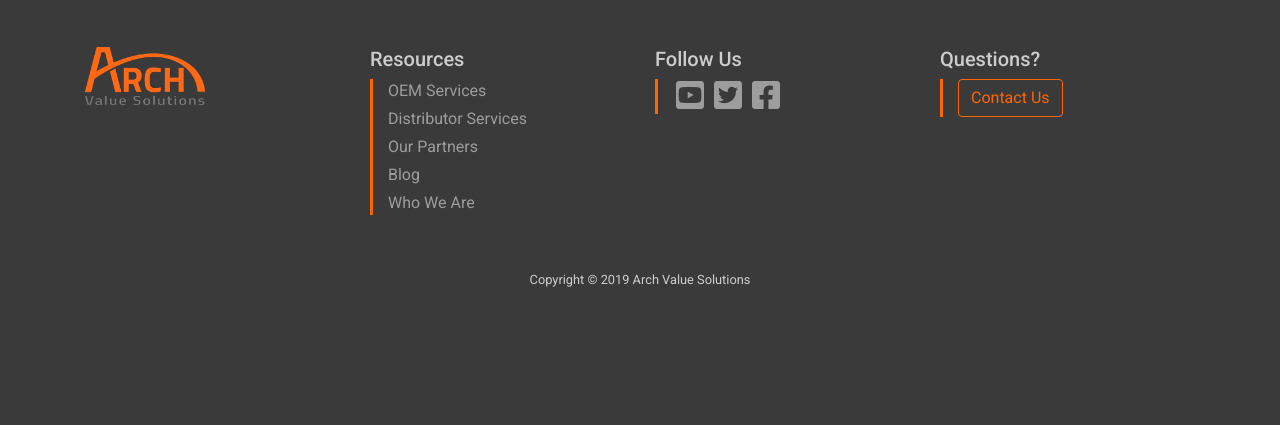
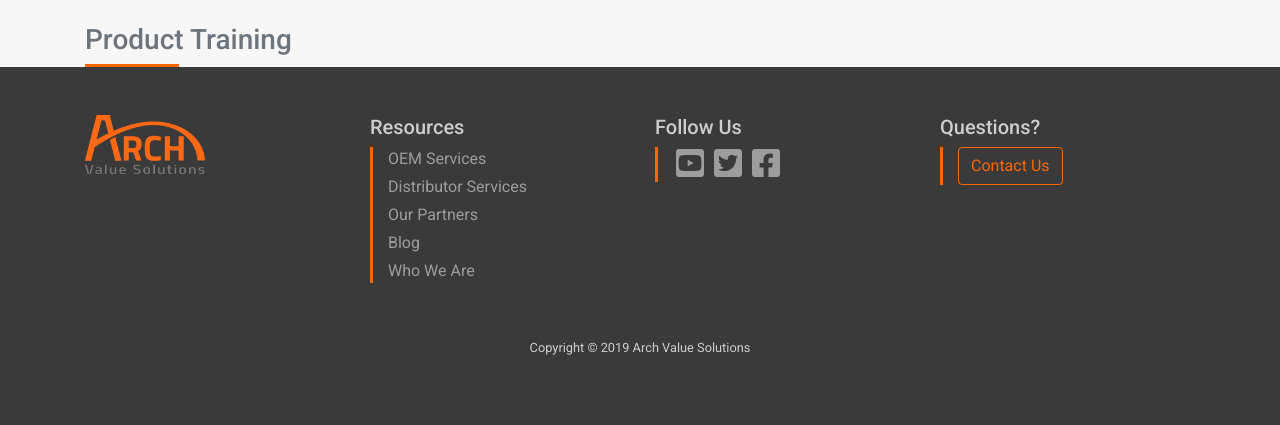
Before and after one commit to kchiv/arch_value_website, a Django app: page /blog/ in a window 1280 px wide. Shown: the part 375-800 px from the top of the page. Run offline with Django 3.2, Linux system fonts and the light colour scheme; data that the repository does not hold is empty; some libraries are stand-ins or nearby versions.

Commit message:
added header style for category

```diff
--- a/templates/posts/index.html
+++ b/templates/posts/index.html
@@ -48,11 +48,11 @@ $(document).ready(function(){
 				if (index == 1) {
 					$('#featured-post').append(
 						'<div class="card blog-card my-4"><div class="row no-gutters"><div class="col-md-4 rounded blog-img blog-row" style="background-image: url(' + postThumbImg + ');"></div><div class="col-md-8 d-flex align-items-center"><div class="card-body"><span class="small arch-orange">' + postCategory + '</span><i class="fas fa-circle align-middle mx-2"></i><span class="small text-muted">' + postPubDate + '</span><h5 class="card-title">' + postTitle + '</h5><p class="card-text">' + postContent + '</p><div class="row"><div class="col-6"><a href="' + postUrl + '" class="btn btn-outline-primary btn-block arch-btn-outline-primary" role="button" aria-pressed="true">Read More</a></div></div></div></div></div></div>'
-					).hide().fadeIn(2000);
+					).hide().fadeIn(500);
 				} else {
 					$('#general-post').append(
 						'<div class="col-lg-4 col-md-6 col-12 mb-4 d-flex align-items-stretch"><div class="card blog-card"><div class="card-img-top blog-img blog-row" style="background-image: url(' + postThumbImg + ');"></div><div class="card-body"><span class="small arch-orange">' + postCategory + '</span><i class="fas fa-circle align-middle mx-2"></i><span class="small text-muted">' + postPubDate + '</span><h5 class="card-title">' + postShortTitle + '</h5><p class="card-text">' + postShortContent + '</p><div class="row"><div class="col-6"><a href="' + postUrl + '" class="btn btn-outline-primary btn-block arch-btn-outline-primary" role="button" aria-pressed="true">Read More</a></div></div></div></div></div>'
-					).hide().fadeIn(2000);
+					).hide().fadeIn(500);
 				}
 
 			})
@@ -100,6 +100,14 @@ $(document).ready(function(){
 </div>
 <div class="light-gray-arch-bg">
 	<div class="container">
+		<div class="row">
+			<div class="col-12 mt-4">
+				<h3 class="text-muted">Product Training</h3>
+				<div class="row ml-0">
+					<div class="col-lg-1 col-md-2 col-3 arch-underline"></div>
+				</div>
+			</div>
+		</div>
 		<div class="row justify-content-center">
 			<div id="featured-post" class="col-12">
 			</div>
```
